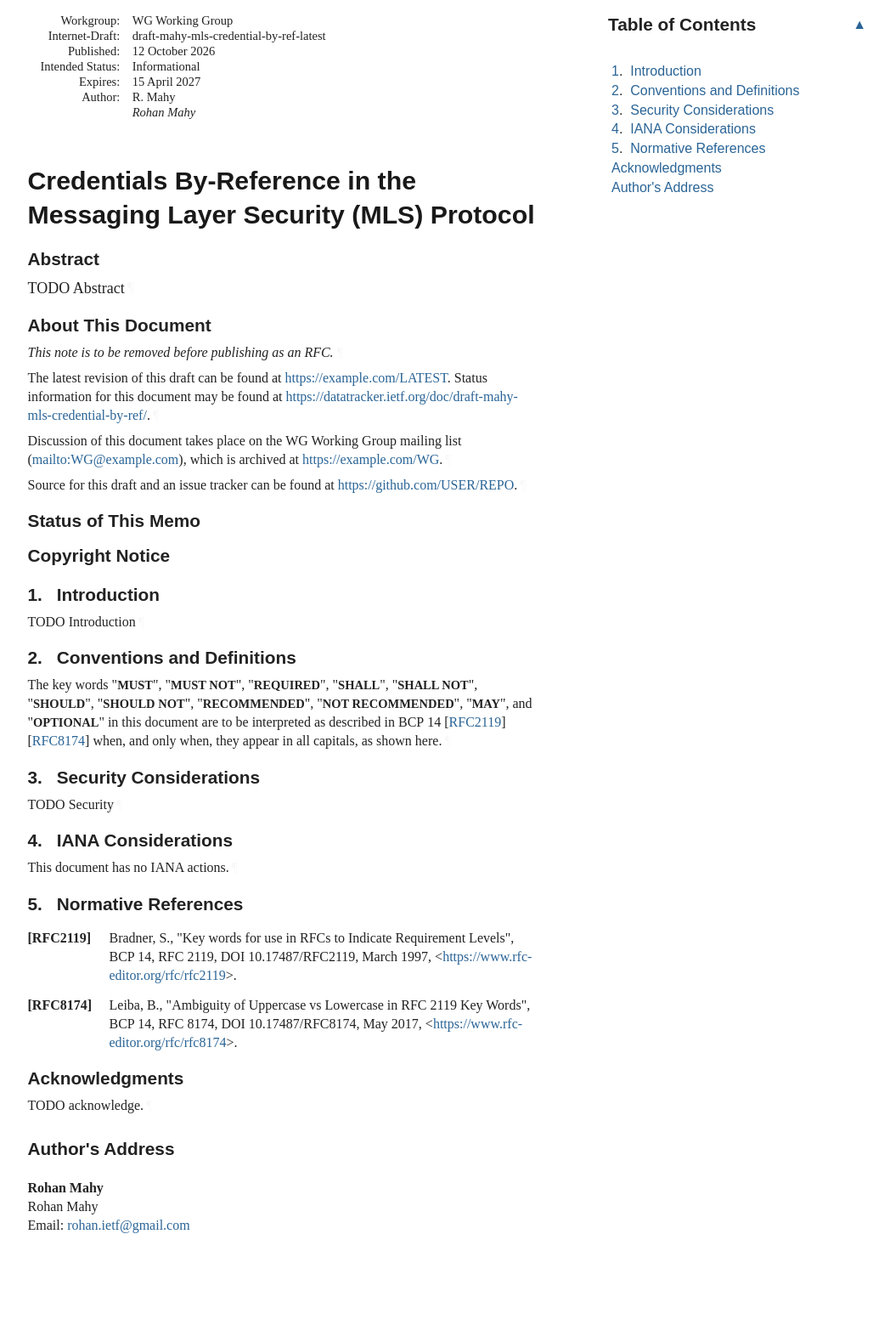
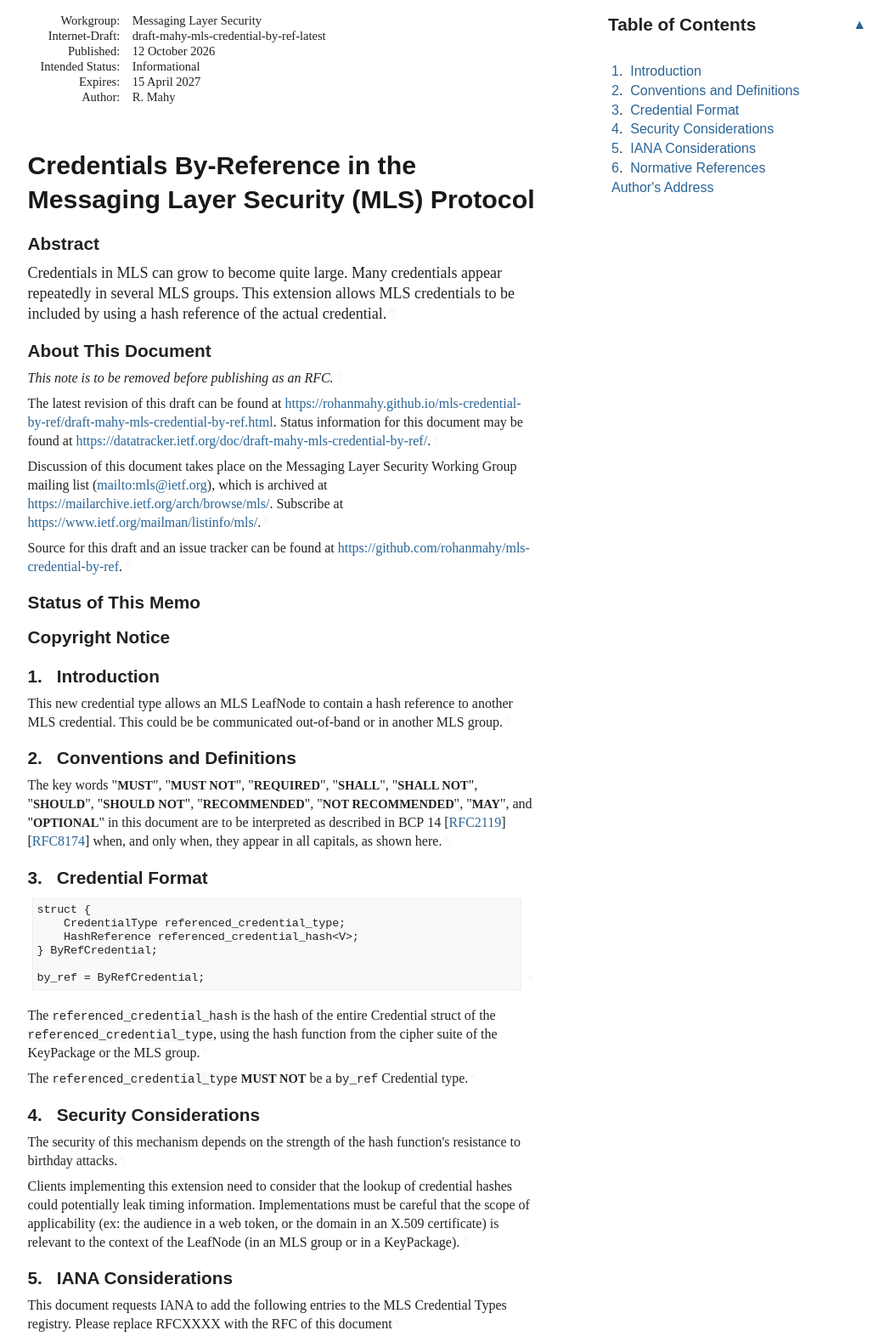
Before and after one commit to rohanmahy/mls-credential-by-ref, a plain HTML site: page draft-mahy-mls-credential-by-ref.html in a window 1280 px wide. Shown: the part 60-1632 px from the top of the page at 85% size, without its empty margins (92-1140 px from the left). Before the commit the page ends 1604 px from the top, so only its background shows below. Drawn offline with Linux system fonts and the light colour scheme; a web font is replaced by a local one.

Commit message:
Script updating gh-pages from 7e24b14. [ci skip]

```diff
--- a/draft-mahy-mls-credential-by-ref.html
+++ b/draft-mahy-mls-credential-by-ref.html
@@ -7,7 +7,9 @@
 <title>Credentials By-Reference in the Messaging Layer Security (MLS) Protocol</title>
 <meta content="Rohan Mahy" name="author">
 <meta content="
-       TODO Abstract
+       Credentials in MLS can grow to become quite large.
+Many credentials appear repeatedly in several MLS groups.
+This extension allows MLS credentials to be included by using a hash reference of the actual credential.
     " name="description">
 <meta content="xml2rfc 3.34.1" name="generator">
 <meta content="credential type" name="keyword">
@@ -1056,7 +1058,7 @@ svg {
 <div id="internal-metadata" class="document-information">
 <dl id="identifiers">
 <dt class="label-workgroup">Workgroup:</dt>
-<dd class="workgroup">WG Working Group</dd>
+<dd class="workgroup">Messaging Layer Security</dd>
 <dt class="label-internet-draft">Internet-Draft:</dt>
 <dd class="internet-draft">draft-mahy-mls-credential-by-ref-latest</dd>
 <dt class="label-published">Published:</dt>
@@ -1071,7 +1073,6 @@ svg {
 <dd class="authors">
 <div class="author">
       <div class="author-name">R. Mahy</div>
-<div class="org">Rohan Mahy</div>
 </div>
 </dd>
 </dl>
@@ -1079,7 +1080,9 @@ svg {
 <h1 id="title">Credentials By-Reference in the Messaging Layer Security (MLS) Protocol</h1>
 <section id="section-abstract">
       <h2 id="abstract"><a href="#abstract" class="selfRef">Abstract</a></h2>
-<p id="section-abstract-1">TODO Abstract<a href="#section-abstract-1" class="pilcrow">¶</a></p>
+<p id="section-abstract-1">Credentials in MLS can grow to become quite large.
+Many credentials appear repeatedly in several MLS groups.
+This extension allows MLS credentials to be included by using a hash reference of the actual credential.<a href="#section-abstract-1" class="pilcrow">¶</a></p>
 </section>
 <section class="note rfcEditorRemove" id="section-note.1">
       <h2 id="name-about-this-document">
@@ -1087,14 +1090,15 @@ svg {
       </h2>
 <p id="section-note.1-1">This note is to be removed before publishing as an RFC.<a href="#section-note.1-1" class="pilcrow">¶</a></p>
 <p id="section-note.1-2">
-        The latest revision of this draft can be found at <span><a href="https://example.com/LATEST">https://example.com/LATEST</a></span>.
+        The latest revision of this draft can be found at <span><a href="https://rohanmahy.github.io/mls-credential-by-ref/draft-mahy-mls-credential-by-ref.html">https://rohanmahy.github.io/mls-credential-by-ref/draft-mahy-mls-credential-by-ref.html</a></span>.
         Status information for this document may be found at <span><a href="https://datatracker.ietf.org/doc/draft-mahy-mls-credential-by-ref/">https://datatracker.ietf.org/doc/draft-mahy-mls-credential-by-ref/</a></span>.<a href="#section-note.1-2" class="pilcrow">¶</a></p>
 <p id="section-note.1-3">
         Discussion of this document takes place on the
-        WG Working Group mailing list (<span><a href="mailto:WG@example.com">mailto:WG@example.com</a></span>),
-        which is archived at <span><a href="https://example.com/WG">https://example.com/WG</a></span>.<a href="#section-note.1-3" class="pilcrow">¶</a></p>
+        Messaging Layer Security Working Group mailing list (<span><a href="mailto:mls@ietf.org">mailto:mls@ietf.org</a></span>),
+        which is archived at <span><a href="https://mailarchive.ietf.org/arch/browse/mls/">https://mailarchive.ietf.org/arch/browse/mls/</a></span>.
+        Subscribe at <span><a href="https://www.ietf.org/mailman/listinfo/mls/">https://www.ietf.org/mailman/listinfo/mls/</a></span>.<a href="#section-note.1-3" class="pilcrow">¶</a></p>
 <p id="section-note.1-4">Source for this draft and an issue tracker can be found at
-        <span><a href="https://github.com/USER/REPO">https://github.com/USER/REPO</a></span>.<a href="#section-note.1-4" class="pilcrow">¶</a></p>
+        <span><a href="https://github.com/rohanmahy/mls-credential-by-ref">https://github.com/rohanmahy/mls-credential-by-ref</a></span>.<a href="#section-note.1-4" class="pilcrow">¶</a></p>
 </section>
 <div id="status-of-memo">
 <section id="section-boilerplate.1">
@@ -1151,19 +1155,19 @@ svg {
             <p id="section-toc.1-1.2.1" class="keepWithNext"><a href="#section-2" class="auto internal xref">2</a>.  <a href="#name-conventions-and-definitions" class="internal xref">Conventions and Definitions</a></p>
 </li>
           <li class="compact toc ulBare ulEmpty" id="section-toc.1-1.3">
-            <p id="section-toc.1-1.3.1" class="keepWithNext"><a href="#section-3" class="auto internal xref">3</a>.  <a href="#name-security-considerations" class="internal xref">Security Considerations</a></p>
+            <p id="section-toc.1-1.3.1" class="keepWithNext"><a href="#section-3" class="auto internal xref">3</a>.  <a href="#name-credential-format" class="internal xref">Credential Format</a></p>
 </li>
           <li class="compact toc ulBare ulEmpty" id="section-toc.1-1.4">
-            <p id="section-toc.1-1.4.1"><a href="#section-4" class="auto internal xref">4</a>.  <a href="#name-iana-considerations" class="internal xref">IANA Considerations</a></p>
+            <p id="section-toc.1-1.4.1"><a href="#section-4" class="auto internal xref">4</a>.  <a href="#name-security-considerations" class="internal xref">Security Considerations</a></p>
 </li>
           <li class="compact toc ulBare ulEmpty" id="section-toc.1-1.5">
-            <p id="section-toc.1-1.5.1"><a href="#section-5" class="auto internal xref">5</a>.  <a href="#name-normative-references" class="internal xref">Normative References</a></p>
+            <p id="section-toc.1-1.5.1"><a href="#section-5" class="auto internal xref">5</a>.  <a href="#name-iana-considerations" class="internal xref">IANA Considerations</a></p>
 </li>
           <li class="compact toc ulBare ulEmpty" id="section-toc.1-1.6">
-            <p id="section-toc.1-1.6.1"><a href="#appendix-A" class="auto internal xref"></a><a href="#name-acknowledgments" class="internal xref">Acknowledgments</a></p>
+            <p id="section-toc.1-1.6.1"><a href="#section-6" class="auto internal xref">6</a>.  <a href="#name-normative-references" class="internal xref">Normative References</a></p>
 </li>
           <li class="compact toc ulBare ulEmpty" id="section-toc.1-1.7">
-            <p id="section-toc.1-1.7.1"><a href="#appendix-B" class="auto internal xref"></a><a href="#name-authors-address" class="internal xref">Author's Address</a></p>
+            <p id="section-toc.1-1.7.1"><a href="#appendix-A" class="auto internal xref"></a><a href="#name-authors-address" class="internal xref">Author's Address</a></p>
 </li>
         </ul>
 </nav>
@@ -1174,7 +1178,8 @@ svg {
       <h2 id="name-introduction">
 <a href="#section-1" class="section-number selfRef">1. </a><a href="#name-introduction" class="section-name selfRef">Introduction</a>
       </h2>
-<p id="section-1-1">TODO Introduction<a href="#section-1-1" class="pilcrow">¶</a></p>
+<p id="section-1-1">This new credential type allows an MLS LeafNode to contain a hash reference to another MLS credential.
+This could be be communicated out-of-band or in another MLS group.<a href="#section-1-1" class="pilcrow">¶</a></p>
 </section>
 </div>
 <div id="conventions-and-definitions">
@@ -1188,26 +1193,62 @@ described in BCP 14 <span>[<a href="#RFC2119" class="cite xref">RFC2119</a>]</s
 appear in all capitals, as shown here.<a href="#section-2-1" class="pilcrow">¶</a></p>
 </section>
 </div>
+<div id="credential-format">
+<section id="section-3">
+      <h2 id="name-credential-format">
+<a href="#section-3" class="section-number selfRef">3. </a><a href="#name-credential-format" class="section-name selfRef">Credential Format</a>
+      </h2>
+<div class="lang-tls sourcecode" id="section-3-1">
+<pre>
+struct {
+    CredentialType referenced_credential_type;
+    HashReference referenced_credential_hash&lt;V&gt;;
+} ByRefCredential;
+
+by_ref = ByRefCredential;
+</pre><a href="#section-3-1" class="pilcrow">¶</a>
+</div>
+<p id="section-3-2">The <code>referenced_credential_hash</code> is the hash of the entire Credential struct of the <code>referenced_credential_type</code>, using the hash function from the cipher suite of the KeyPackage or the MLS group.<a href="#section-3-2" class="pilcrow">¶</a></p>
+<p id="section-3-3">The <code>referenced_credential_type</code> <span class="bcp14">MUST NOT</span> be a <code>by_ref</code> Credential type.<a href="#section-3-3" class="pilcrow">¶</a></p>
+</section>
+</div>
 <div id="security">
-<section id="section-3">
+<section id="section-4">
       <h2 id="name-security-considerations">
-<a href="#section-3" class="section-number selfRef">3. </a><a href="#name-security-considerations" class="section-name selfRef">Security Considerations</a>
+<a href="#section-4" class="section-number selfRef">4. </a><a href="#name-security-considerations" class="section-name selfRef">Security Considerations</a>
       </h2>
-<p id="section-3-1">TODO Security<a href="#section-3-1" class="pilcrow">¶</a></p>
+<p id="section-4-1">The security of this mechanism depends on the strength of the hash function's resistance to birthday attacks.<a href="#section-4-1" class="pilcrow">¶</a></p>
+<p id="section-4-2">Clients implementing this extension need to consider that the lookup of credential hashes could potentially leak timing information.
+Implementations must be careful that the scope of applicability (ex: the audience in a web token, or the domain in an X.509 certificate) is relevant to the context of the LeafNode (in an MLS group or in a KeyPackage).<a href="#section-4-2" class="pilcrow">¶</a></p>
 </section>
 </div>
 <div id="iana">
-<section id="section-4">
+<section id="section-5">
       <h2 id="name-iana-considerations">
-<a href="#section-4" class="section-number selfRef">4. </a><a href="#name-iana-considerations" class="section-name selfRef">IANA Considerations</a>
+<a href="#section-5" class="section-number selfRef">5. </a><a href="#name-iana-considerations" class="section-name selfRef">IANA Considerations</a>
       </h2>
-<p id="section-4-1">This document has no IANA actions.<a href="#section-4-1" class="pilcrow">¶</a></p>
+<p id="section-5-1">This document requests IANA to add the following entries to the MLS Credential Types registry.
+Please replace RFCXXXX with the RFC of this document<a href="#section-5-1" class="pilcrow">¶</a></p>
+<ul class="normal">
+<li class="normal" id="section-5-2.1">
+          <p id="section-5-2.1.1">Value: 0x0007 (suggested)<a href="#section-5-2.1.1" class="pilcrow">¶</a></p>
+</li>
+        <li class="normal" id="section-5-2.2">
+          <p id="section-5-2.2.1">Name: by_ref<a href="#section-5-2.2.1" class="pilcrow">¶</a></p>
+</li>
+        <li class="normal" id="section-5-2.3">
+          <p id="section-5-2.3.1">Recommended: Y<a href="#section-5-2.3.1" class="pilcrow">¶</a></p>
+</li>
+        <li class="normal" id="section-5-2.4">
+          <p id="section-5-2.4.1">Reference: RFCXXXX<a href="#section-5-2.4.1" class="pilcrow">¶</a></p>
+</li>
+      </ul>
 </section>
 </div>
 <div id="sec-normative-references">
-<section id="section-5">
+<section id="section-6">
       <h2 id="name-normative-references">
-<a href="#section-5" class="section-number selfRef">5. </a><a href="#name-normative-references" class="section-name selfRef">Normative References</a>
+<a href="#section-6" class="section-number selfRef">6. </a><a href="#name-normative-references" class="section-name selfRef">Normative References</a>
       </h2>
 <dl class="references">
 <dt id="RFC2119">[RFC2119]</dt>
@@ -1221,22 +1262,13 @@ appear in all capitals, as shown here.<a href="#section-2-1" class="pilcrow">¶<
 </dl>
 </section>
 </div>
-<div id="acknowledgments">
+<div id="authors-addresses">
 <section id="appendix-A">
-      <h2 id="name-acknowledgments">
-<a href="#name-acknowledgments" class="section-name selfRef">Acknowledgments</a>
-      </h2>
-<p id="appendix-A-1">TODO acknowledge.<a href="#appendix-A-1" class="pilcrow">¶</a></p>
-</section>
-</div>
-<div id="authors-addresses">
-<section id="appendix-B">
       <h2 id="name-authors-address">
 <a href="#name-authors-address" class="section-name selfRef">Author's Address</a>
       </h2>
 <address class="vcard">
         <div dir="auto" class="left"><span class="fn nameRole">Rohan Mahy</span></div>
-<div dir="auto" class="left"><span class="org">Rohan Mahy</span></div>
 <div class="email">
 <span>Email:</span>
 <a href="mailto:rohan.ietf@gmail.com" class="email">rohan.ietf@gmail.com</a>
```
Also changed, not shown: draft-mahy-mls-credential-by-ref.txt.
